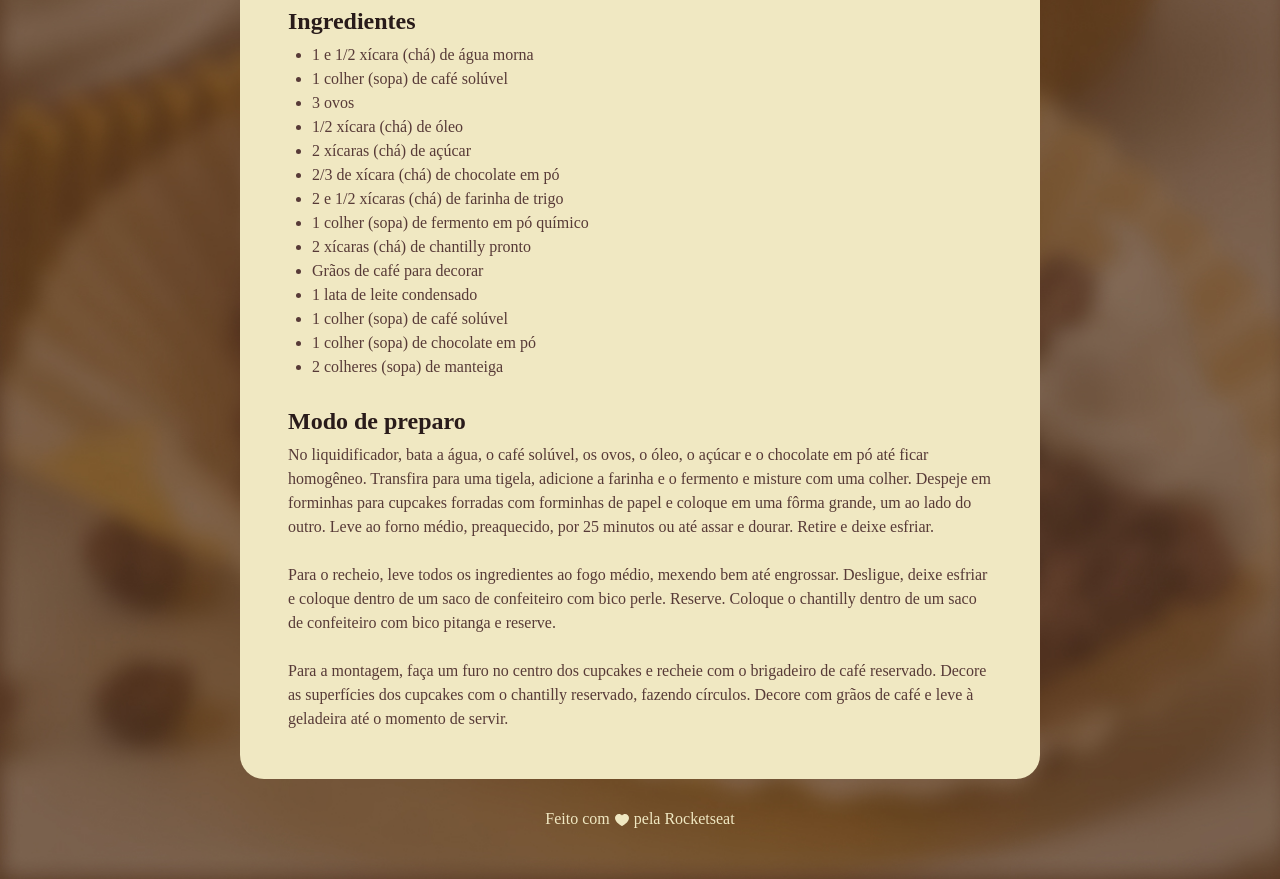
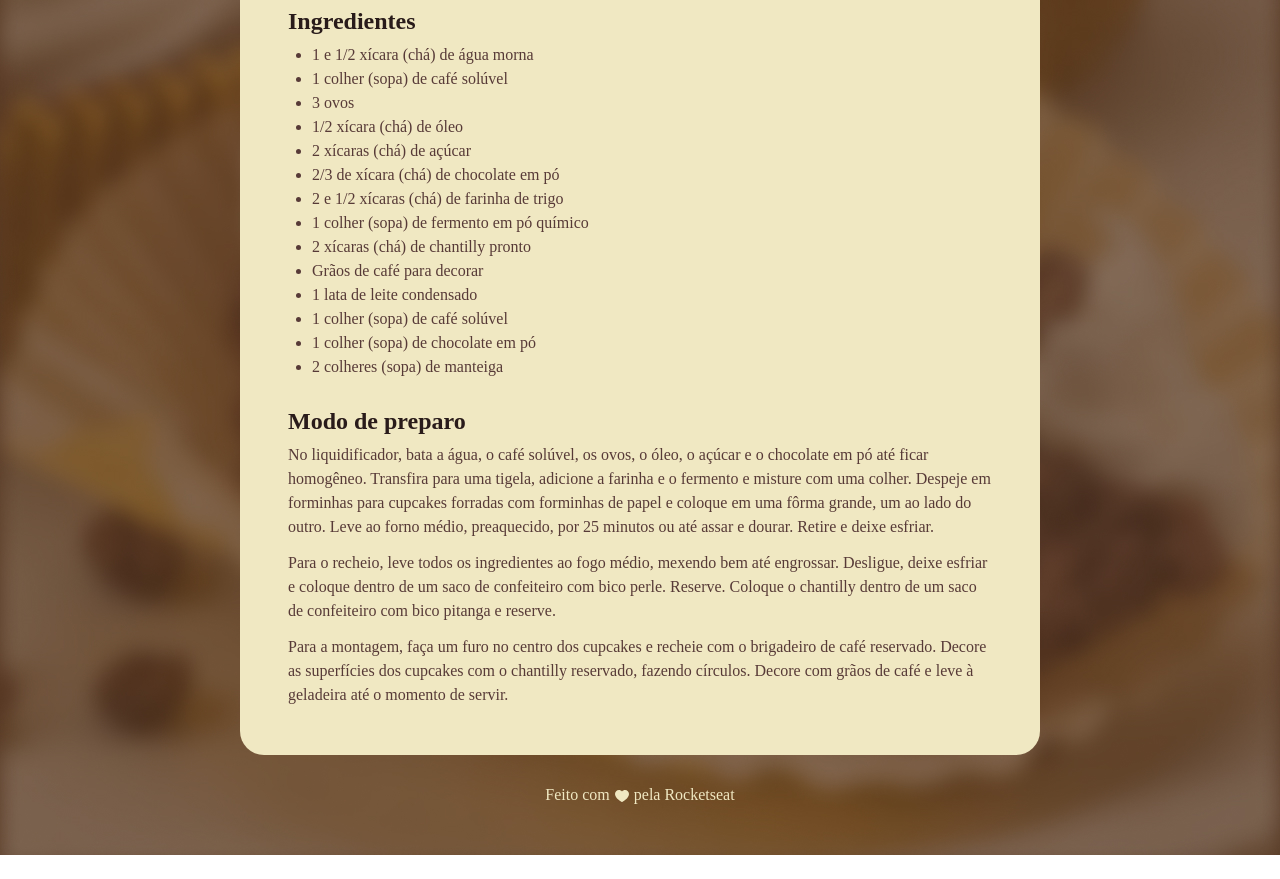
Before and after one commit to leonardowitthoeft/pagina-de-receita, a plain HTML site: page index.html in a window 1280 px wide. Shown: the part 720-1599 px from the top of the page. After the commit the page ends 1575 px from the top, so only its background shows below. Drawn offline with Linux system fonts and the light colour scheme; a web font is replaced by a local one.

Commit message:
refactor: ajusta box-sizing, imagens e semântica do rodapé

```diff
--- a/index.html
+++ b/index.html
@@ -5,13 +5,14 @@
   <link rel="preconnect" href="https://fonts.gstatic.com" crossorigin>
   <meta charset="UTF-8">
   <meta name="viewport" content="width=device-width, initial-scale=1.0">
-    <title>Página de Receita</title>
+  <title>Cupcake de café com chantilly — Página de Receita</title>
   <link rel="stylesheet" href="style.css">
   <link href="https://fonts.googleapis.com/css2?family=Alice&display=swap" rel="stylesheet">
 </head>
 <body>
   <div id="page">
-        <img src="assets/main-image.jpg" alt="Cupcake de café com chantilly">
+    <img src="assets/main-image.jpg" alt="Cupcake de café coberto com chantilly e decorado com grãos de café">
+
     <main>
       <section id="about">
         <h1>Cupcake de café com chantilly</h1>
@@ -22,6 +23,7 @@
           Dificuldade: fácil
         </p>
       </section>
+
       <section id="ingredients">
         <h2>Ingredientes</h2>
         <ul>
@@ -41,22 +43,22 @@
           <li>2 colheres (sopa) de manteiga</li>
         </ul>
       </section>
+
       <section id="preparation">
         <h2>Modo de preparo</h2>
-                <p>
-                    No liquidificador, bata a água, o café solúvel, os ovos, o óleo, o açúcar e o chocolate em pó até ficar homogêneo. Transfira para uma tigela, adicione a farinha e o fermento e misture com uma colher. Despeje em forminhas para cupcakes forradas com forminhas de papel e coloque em uma fôrma grande, um ao lado do outro. Leve ao forno médio, preaquecido, por 25 minutos ou até assar e dourar. Retire e deixe esfriar.
-                    <br><br>
-                    Para o recheio, leve todos os ingredientes ao fogo médio, mexendo bem até engrossar. Desligue, deixe esfriar e coloque dentro de um saco de confeiteiro com bico perle. Reserve. Coloque o chantilly dentro de um saco de confeiteiro com bico pitanga e reserve.
-                    <br><br>
-                    Para a montagem, faça um furo no centro dos cupcakes e recheie com o brigadeiro de café reservado. Decore as superfícies dos cupcakes com o chantilly reservado, fazendo círculos. Decore com grãos de café e leve à geladeira até o momento de servir.
-                </p>
+        <p>No liquidificador, bata a água, o café solúvel, os ovos, o óleo, o açúcar e o chocolate em pó até ficar homogêneo. Transfira para uma tigela, adicione a farinha e o fermento e misture com uma colher. Despeje em forminhas para cupcakes forradas com forminhas de papel e coloque em uma fôrma grande, um ao lado do outro. Leve ao forno médio, preaquecido, por 25 minutos ou até assar e dourar. Retire e deixe esfriar.</p>
+        <p>Para o recheio, leve todos os ingredientes ao fogo médio, mexendo bem até engrossar. Desligue, deixe esfriar e coloque dentro de um saco de confeiteiro com bico perle. Reserve. Coloque o chantilly dentro de um saco de confeiteiro com bico pitanga e reserve.</p>
+        <p>Para a montagem, faça um furo no centro dos cupcakes e recheie com o brigadeiro de café reservado. Decore as superfícies dos cupcakes com o chantilly reservado, fazendo círculos. Decore com grãos de café e leve à geladeira até o momento de servir.</p>
       </section>
     </main>
   </div>
+
   <footer>
+    <p>
       Feito com
-        <img src="assets/heart.svg" alt="Coração">
+      <img src="assets/heart.svg" alt="">
       pela Rocketseat
+    </p>
   </footer>
 </body>
 </html>
--- a/style.css
+++ b/style.css
@@ -1,6 +1,7 @@
 * {
   margin: 0;
   padding: 0;
+  box-sizing: border-box;
 }
 
 :root {
@@ -15,15 +16,15 @@
 }
 
 #page {
-    background-color: #F0E8C2;
-    width: 800px;
-    border-radius: 24px;
-    box-sizing: border-box;
+  max-width: 800px;
   margin: 48px auto 28px;
   padding: 24px;
+  background-color: #F0E8C2;
+  border-radius: 24px;
 }
 
-img {
+#page > img {
+  width: 100%;
   border-radius: 16px;
 }
 
@@ -35,12 +36,12 @@
   margin-top: 24px;
 }
 
-#about p + p {
+#about p + p,
+#preparation p + p {
   margin-top: 12px;
 }
 
 h1 {
-    line-height: 140%;
   font-size: 40px;
 }
 
```
Lines whose indentation alone changed are shown as unchanged.
